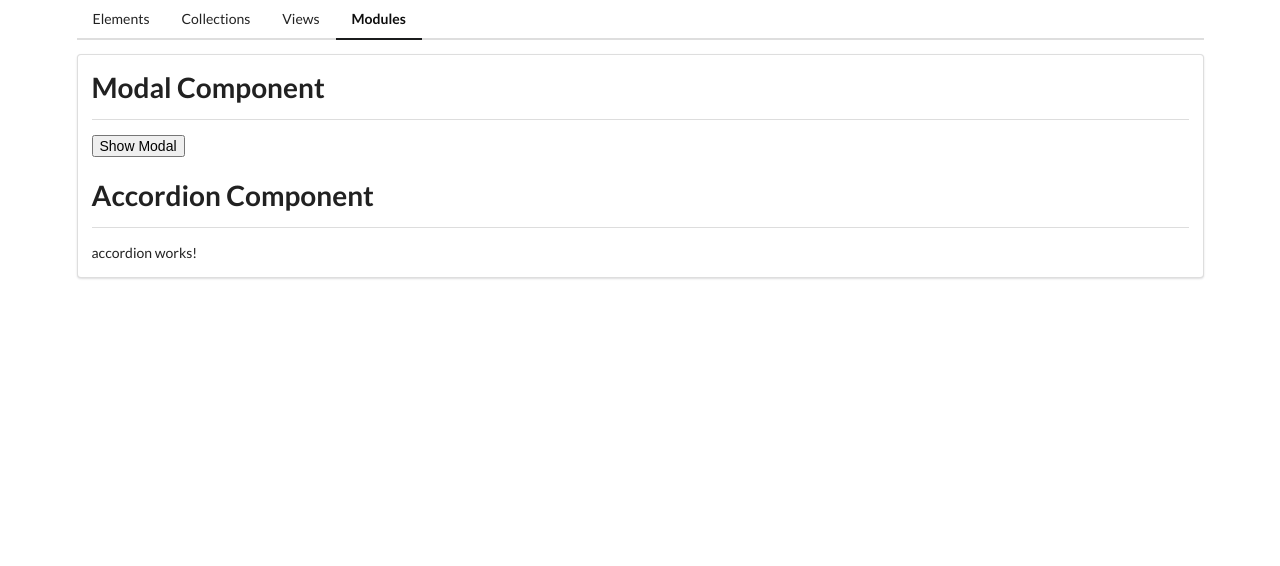
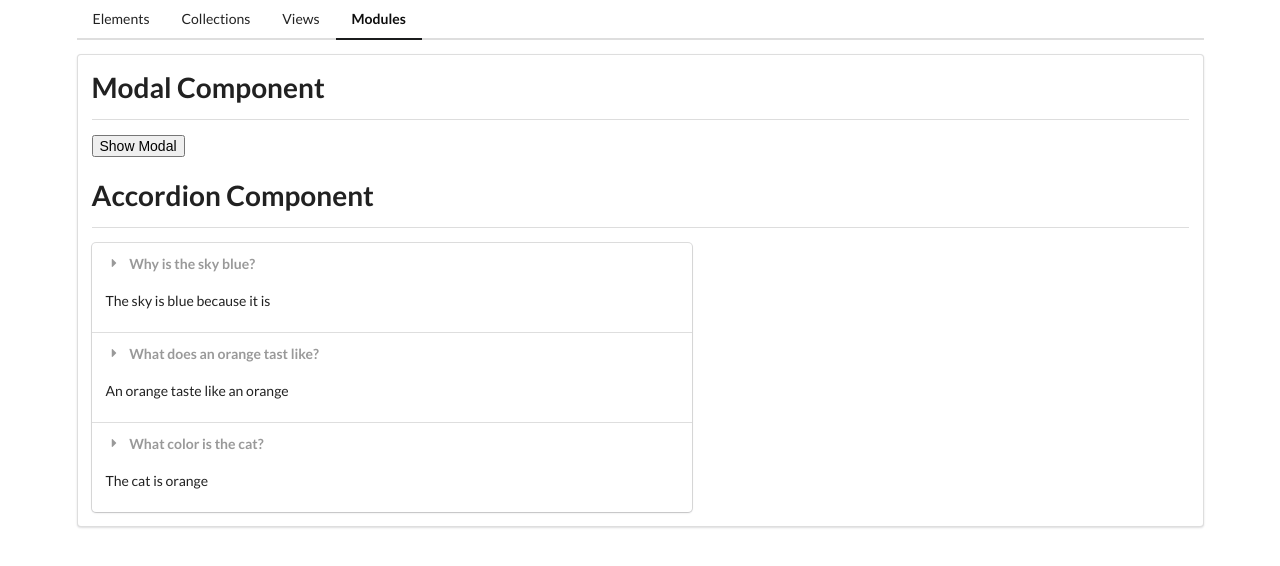
Before and after one commit to Terrence-Me/components-ng, an Angular app: page /mods in a window 1280 px wide. Shown: the top 566 px of the page. Built offline with nearby package versions, Linux system fonts and the light colour scheme.

Commit message:
list accordion elements

```diff
--- a/src/app/mods/accordion/accordion.component.html
+++ b/src/app/mods/accordion/accordion.component.html
@@ -1 +1,13 @@
-<p>accordion works!</p>
+<div class="ui accordion styled">
+    <ng-container *ngFor="let item of data">
+        <div class="title">
+            <i class="dropdown icon"></i>
+            {{item.title}}
+        </div>
+        <div class="content active">
+            <p>
+                {{item.content}}
+            </p>
+        </div>
+    </ng-container>
+</div>
--- a/src/app/mods/accordion/accordion.component.ts
+++ b/src/app/mods/accordion/accordion.component.ts
@@ -1,10 +1,10 @@
-import { Component } from '@angular/core';
+import { Component, Input } from '@angular/core';
 
 @Component({
   selector: 'app-accordion',
   templateUrl: './accordion.component.html',
-  styleUrls: ['./accordion.component.css']
+  styleUrls: ['./accordion.component.css'],
 })
 export class AccordionComponent {
-
+  @Input() data: any = [];
 }
--- a/src/app/mods/mods-home/mods-home.component.html
+++ b/src/app/mods/mods-home/mods-home.component.html
@@ -13,4 +13,4 @@
 <app-divider>
     Accordion Component
 </app-divider>
-<app-accordion></app-accordion>
+<app-accordion [data]="items"></app-accordion>
--- a/src/app/mods/mods-home/mods-home.component.ts
+++ b/src/app/mods/mods-home/mods-home.component.ts
@@ -7,6 +7,16 @@ import { Component, Input } from '@angular/core';
 })
 export class ModsHomeComponent {
   modalOpen = false;
+
+  items = [
+    { title: 'Why is the sky blue?', content: 'The sky is blue because it is' },
+    {
+      title: 'What does an orange tast like?',
+      content: 'An orange taste like an orange',
+    },
+    { title: 'What color is the cat?', content: 'The cat is orange' },
+  ];
+
   onClick() {
     this.modalOpen = !this.modalOpen;
   }
```
